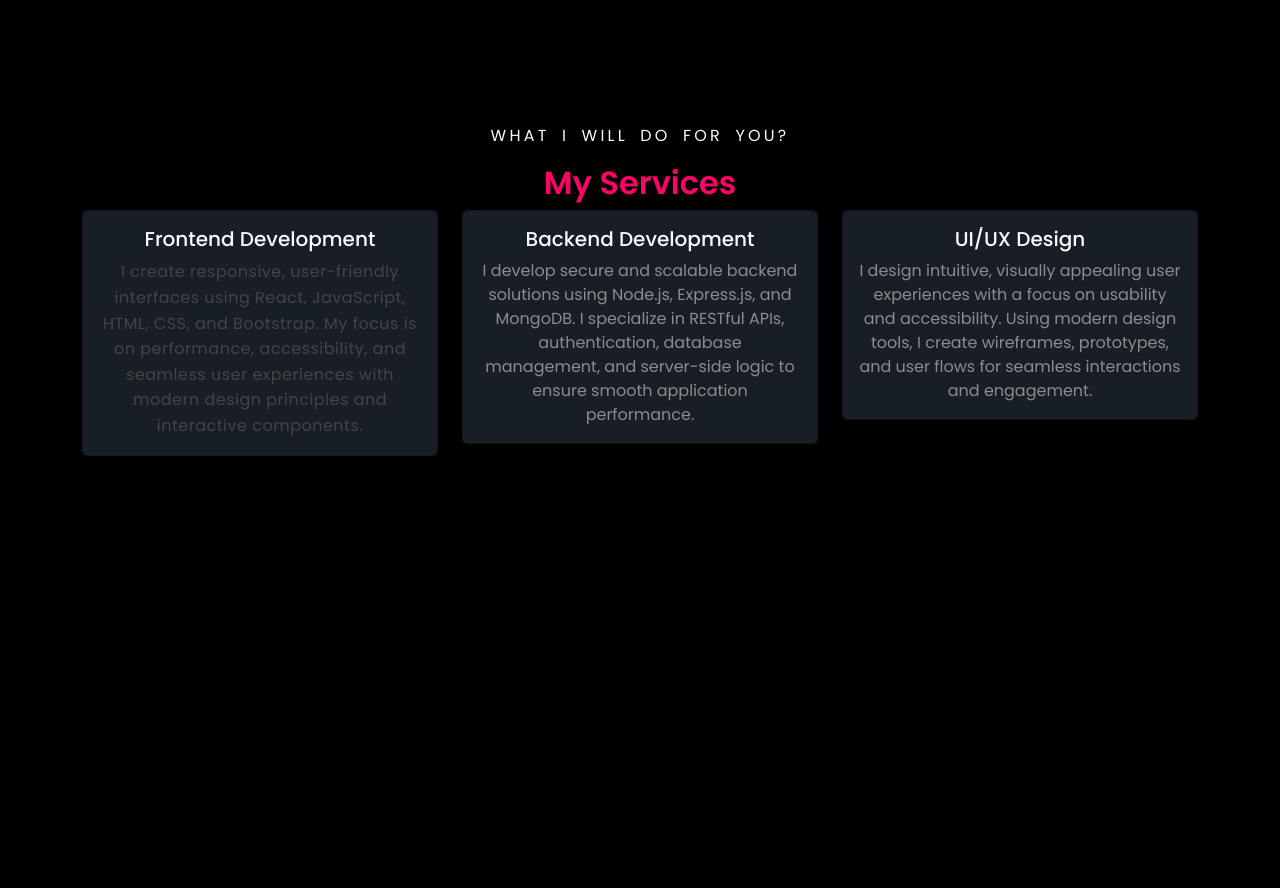
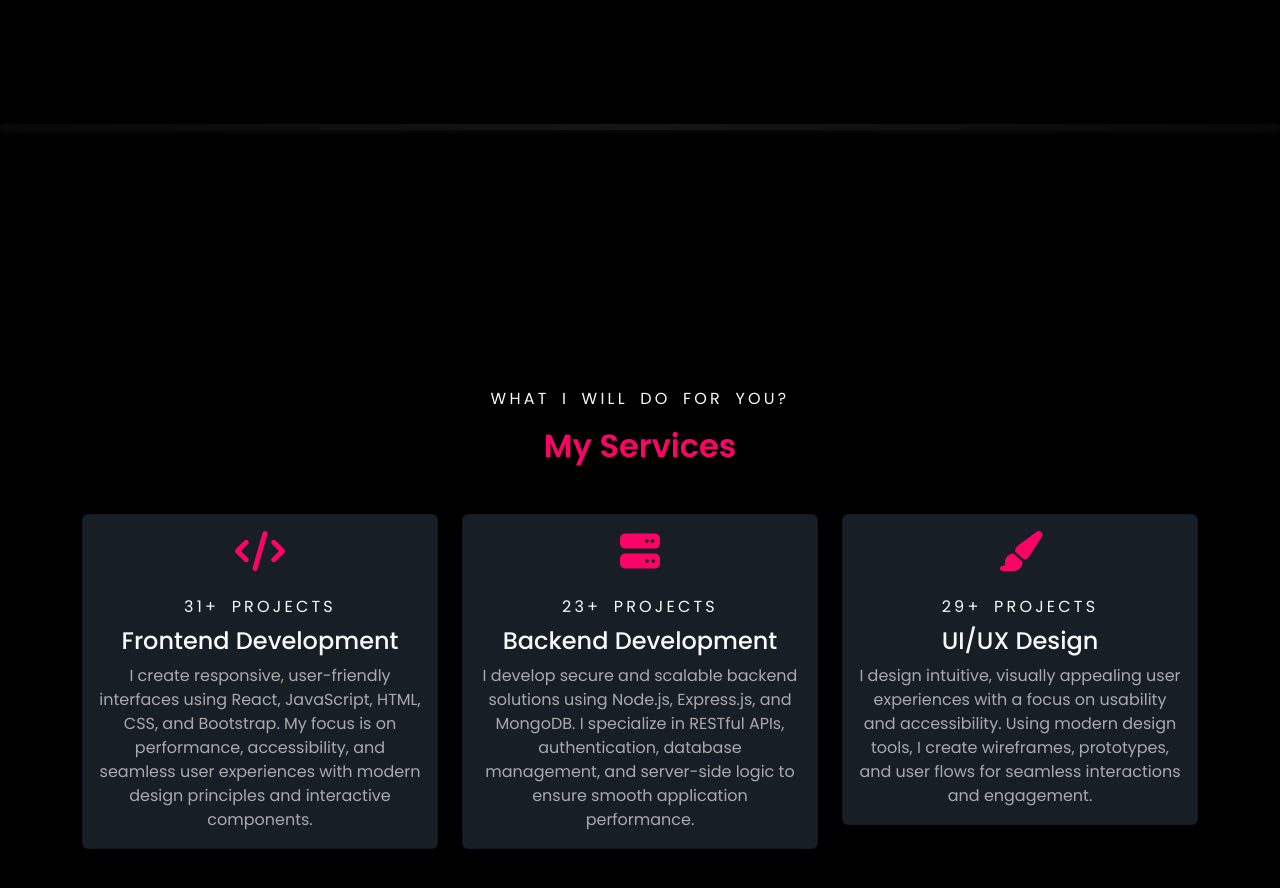
Before and after one commit to parkashkumarcs/my-official-webpage, a plain HTML site: page src/HTML/home.html in a window 1280 px wide. Shown: the part 1820-2708 px from the top of the page. Drawn offline with nearby package versions, Linux system fonts and the light colour scheme.

Commit message:
service cards section updated3 03/06/2025

```diff
--- a/src/CSS/home.css
+++ b/src/CSS/home.css
@@ -5,7 +5,7 @@
     --black-color: #000000;
     --bg-green-color: #FA0567;
     --heading-txt-color: #FFFFFF;
-    --para-txt-color: #8C8C8C;
+    --para-txt-color: #AAAAAA;
     --card-bg-color:#181E26;
     --btn-color: #090909;
 }
@@ -139,6 +139,7 @@ body {
     max-width: 500px;
     background-color: #080808be;
     padding: 5px;
+    color: var(--para-txt-color);
     border-radius: 5px;
 }
 .para-txt-color{
@@ -178,21 +179,9 @@ img{
     line-height: 1;
     margin-right: 8px;
 }
-.pk-style{
-    font-size: 20px;
-    color: var(--bg-green-color);
-}
 .text-deco{
     text-decoration: none;
 }
-.text-justify{
-    font-size: 16px;
-    color: #444;
-    line-height: 1.6;
-    font-weight: 400;
-    letter-spacing: 0.5px;
-}
-
 
 
 
--- a/src/HTML/home.html
+++ b/src/HTML/home.html
@@ -8,6 +8,13 @@
       rel="stylesheet"
       integrity="sha384-QWTKZyjpPEjISv5WaRU9OFeRpok6YctnYmDr5pNlyT2bRjXh0JMhjY6hW+ALEwIH"
       crossorigin="anonymous"
+    />
+    <link
+      rel="stylesheet"
+      href="https://cdnjs.cloudflare.com/ajax/libs/font-awesome/6.7.2/css/all.min.css"
+      integrity="sha512-Evv84Mr4kqVGRNSgIGL/F/aIDqQb7xQ2vcrdIwxfjThSH8CSR7PBEakCr51Ck+w+/U6swU2Im1vVX0SVk9ABhg=="
+      crossorigin="anonymous"
+      referrerpolicy="no-referrer"
     />
     <link rel="stylesheet" href="../CSS/home.css" />
     <title>My Portfolio Website</title>
@@ -117,11 +124,11 @@
               <h1 class="h1 fw-bold">
                 MERN Stack Developer & <span class="txt-green">Designer</span>
               </h1>
-              <p class="para-txt-color paragrap mt-4 mb-5 text-justify">
-                With 3+ years of experience, I build scalable web applications
-                and design intuitive user interfaces. Combining technology and
-                creativity, I deliver seamless digital experiences that drive
-                impact.
+              <p class="paragrap mt-4 mb-5 para-txt-color">
+                With <b class="text-light">3+ years</b> of experience, I build
+                scalable web applications and design intuitive user interfaces.
+                Combining technology and creativity, I deliver seamless digital
+                experiences that drive impact.
               </p>
               <a
                 href="#"
@@ -156,7 +163,7 @@
                 Driven by passion, built with expertise, and fueled by
                 innovation.
               </h5>
-              <p class="para-txt-color text-justify">
+              <p class="para-txt-color">
                 I am <strong class="text-light">Parkash Kumar</strong>, a MERN
                 Stack Developer and UI/UX Designer passionate about building
                 scalable, high-performance web applications. With expertise in
@@ -169,7 +176,7 @@
               <h5 class="text-light">
                 Let's build something amazing together!
               </h5>
-              <p class="para-txt-color text-justify">
+              <p class="para-txt-color">
                 I'm available for freelance projects and full-time
                 opportunities. Feel free to reach out for collaborations,
                 inquiries, or just a tech chat!
@@ -198,17 +205,21 @@
       </section>
 
       <!-- Let's build another section for my services -->
-
-      <section class="about-section">
+      <hr />
+      <section class="about-section d-flex align-items-center">
         <div class="container text-center">
           <span class="text-light font-format">What I will do for you?</span>
           <h2 class="txt-green fw-semibold mt-3 mb-2">My Services</h2>
-          <div class="row">
+          <div class="row mt-5">
             <div class="col-lg-4">
-              <div class="card card-bg-color">
+              <div class="card card-bg-color mb-3">
                 <div class="card-body">
-                  <h5 class="card-title text-light">Frontend Development</h5>
-                  <p class="card-text para-txt-color text-justify">
+                  <i class="fas fa-code  d-block txt-green fs-1 mb-4"></i>
+                  <span class="text-light font-format">31+ projects</span>
+                  <h5 class="card-title text-light fs-4 mt-2 mb-2">
+                    Frontend Development
+                  </h5>
+                  <p class="card-text para-txt-color">
                     I create responsive, user-friendly interfaces using React,
                     JavaScript, HTML, CSS, and Bootstrap. My focus is on
                     performance, accessibility, and seamless user experiences
@@ -219,9 +230,13 @@
             </div>
 
             <div class="col-lg-4">
-              <div class="card card-bg-color">
+              <div class="card card-bg-color mb-3">
                 <div class="card-body">
-                  <h5 class="card-title text-light">Backend Development</h5>
+                  <i class="fas fa-server d-block txt-green fs-1 mb-4"></i>
+                  <span class="text-light font-format">23+ projects</span>
+                  <h5 class="card-title text-light fs-4 mt-2 mb-2">
+                    Backend Development
+                  </h5>
                   <p class="card-text para-txt-color">
                     I develop secure and scalable backend solutions using
                     Node.js, Express.js, and MongoDB. I specialize in RESTful
@@ -233,9 +248,13 @@
             </div>
 
             <div class="col-lg-4">
-              <div class="card card-bg-color">
+              <div class="card card-bg-color mb-3">
                 <div class="card-body">
-                  <h5 class="card-title text-light">UI/UX Design</h5>
+                  <i class="fas fa-paint-brush d-block txt-green fs-1 mb-4"></i>
+                  <span class="text-light font-format">29+ projects</span>
+                  <h5 class="card-title text-light fs-4 mt-2 mb-2">
+                    UI/UX Design
+                  </h5>
                   <p class="card-text para-txt-color">
                     I design intuitive, visually appealing user experiences with
                     a focus on usability and accessibility. Using modern design
```
